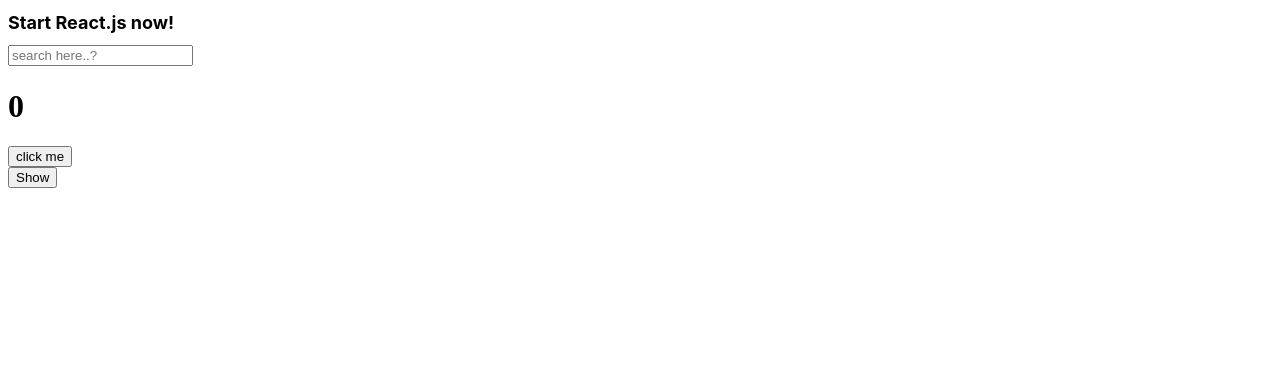
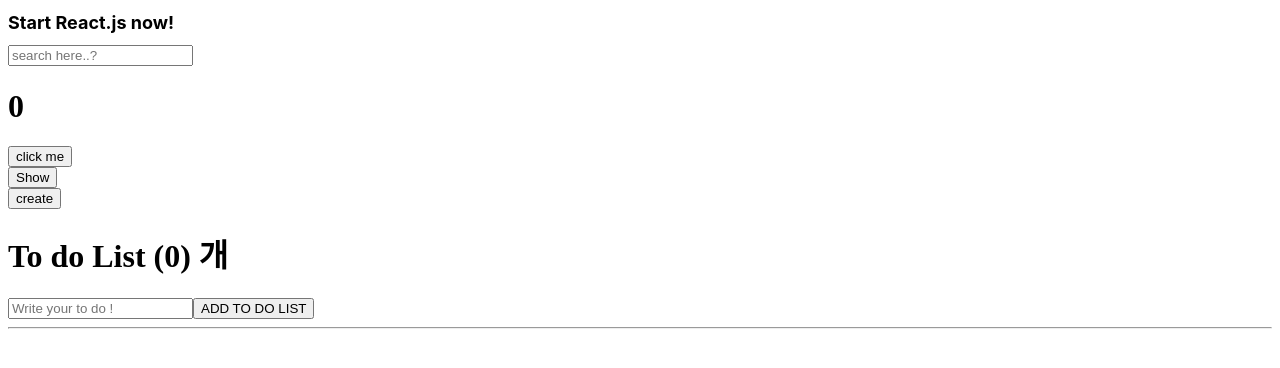
Before and after one commit to JoYuKang/Movie_Web, a React (Create React App) app in the folder react-basic/: page / in a window 1280 px wide. Shown: the top 368 px of the page. Built offline with nearby package versions, Linux system fonts and the light colour scheme; the HTML template or start-up script is replaced by a standard one.

Commit message:
# To do!

```diff
--- a/react-basic/package.json
+++ b/react-basic/package.json
@@ -9,6 +9,8 @@
     "prop-types": "^15.8.1",
     "react": "^18.1.0",
     "react-dom": "^18.1.0",
+    "react-router": "^6.3.0",
+    "react-router-dom": "^6.3.0",
     "react-scripts": "5.0.1",
     "web-vitals": "^2.1.4"
   },
--- a/react-basic/src/App.js
+++ b/react-basic/src/App.js
@@ -1,4 +1,3 @@
-import Button from "./Button";
 import styles from "./App.module.css";
 import { useState, useEffect } from "react";
 
@@ -6,6 +5,7 @@
   const [counter, setValue] = useState(0);
   const [keyword, setKeyword] = useState("");
   const [showing, setShowing] = useState(false);
+  const [create, setCreate] = useState(false);
   const onchange = (event) => setKeyword(event.target.value);
   const onClick = () => setValue((prev) => prev + 1);
   useEffect(() => {
@@ -24,15 +24,46 @@
     console.log("keyword event");
   }, [keyword]);
   useEffect(iRunonlyOne, {});
-  function  Hello(){
-    useEffect(() =>{
+
+  function Hello() {
+    useEffect(() => {
       console.log("create event show!");
-      return ()=> console.log("destory event!");
-    },[])
-    return <h1> SHOW Hello </h1>
+      return () => console.log("destory event!");
+    }, []);
+    return <h1> SHOW Hello </h1>;
+  }
+
+  function Hellow() {
+    useEffect(() => {
+      console.log("hi!");
+      return () => console.log("bye!");
+    }, []);
+    return <h1>Hello</h1>;
   }
 
   const onClickShow = () => setShowing((prev) => !prev);
+  const onClickCreate = () => setCreate((prev) => !prev);
+
+  // todo
+  const [toDo, setToDo] = useState("");
+  const [toDos, setToDos] = useState([]);
+
+  const onChange = (event) => setToDo(event.target.value);
+
+  const onSubmit = (event) => {
+    event.preventDefault();
+    if (toDo === "") {
+      return;
+    }
+
+    //console.log(toDo);
+    setToDos((currentArray) => [toDo, ...currentArray]);
+    setToDo("");
+  };
+  //console.log(toDos);
+  //console.log(onChange);
+  //console.log(toDo);
+
   return (
     <div>
       <h1 className={styles.title}> Start React.js now!</h1>
@@ -47,6 +78,26 @@
       {showing ? <Hello></Hello> : null}
       <div></div>
       <button onClick={onClickShow}>{showing ? "Hide" : "Show"}</button>
+      <div></div>
+      {create ? <Hellow></Hellow> : null}
+      <div></div>
+      <button onClick={onClickCreate}>{create ? "destory" : "create"}</button>
+      <h1>To do List ({toDos.length}) 개</h1>
+      <form onSubmit={onSubmit}>
+        <input
+          onChange={onChange}
+          type="text"
+          placeholder="Write your to do !"
+          value={toDo}
+        ></input>
+        <button>ADD TO DO LIST </button>
+      </form>
+      <hr />
+      <ul>
+        {toDos.map((toDo,index) => (
+          <li key={index}>{toDo}</li>
+        ))}
+      </ul>
     </div>
   );
 }
```
Also changed, not shown: react-basic/src/todo.js (added), 1 other file (tests, documents, lock files or other folders).
